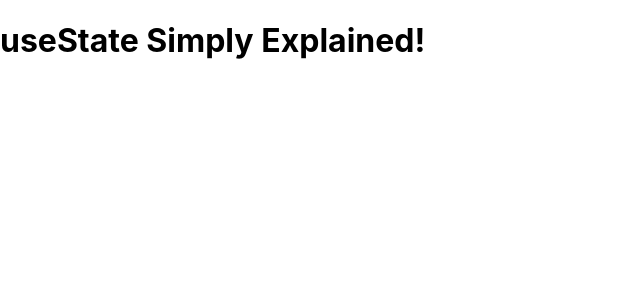
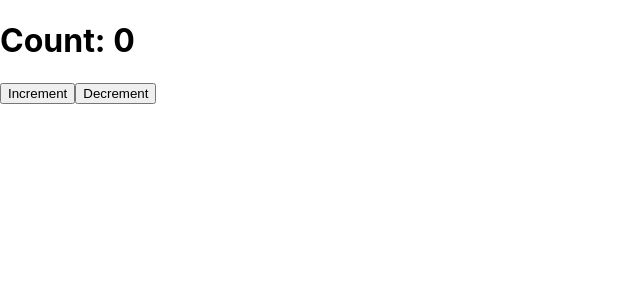
Before and after one commit to snake97123/react-hook-practice, a React (Create React App) app: page / in a window 1280 px wide. Shown: the top 300 px of the page, without its empty margins (0-640 px from the left). Built offline with nearby package versions, Linux system fonts and the light colour scheme.

Commit message:
useStateの利用

```diff
--- a/src/App.js
+++ b/src/App.js
@@ -1,7 +1,15 @@
+import { useState } from "react";
+
 function App() {
+  const [count, setCount] = useState(0);
+  function decrement() {
+    setCount(count - 1);
+  }
   return (
     <div className="tutorial">
-      <h1>useState Simply Explained!</h1>
+      <h1>Count: {count}</h1>
+      <button onClick={() => setCount(count + 1)}>Increment</button>
+      <button onClick={decrement}>Decrement</button>
     </div>
   );
 }
```
